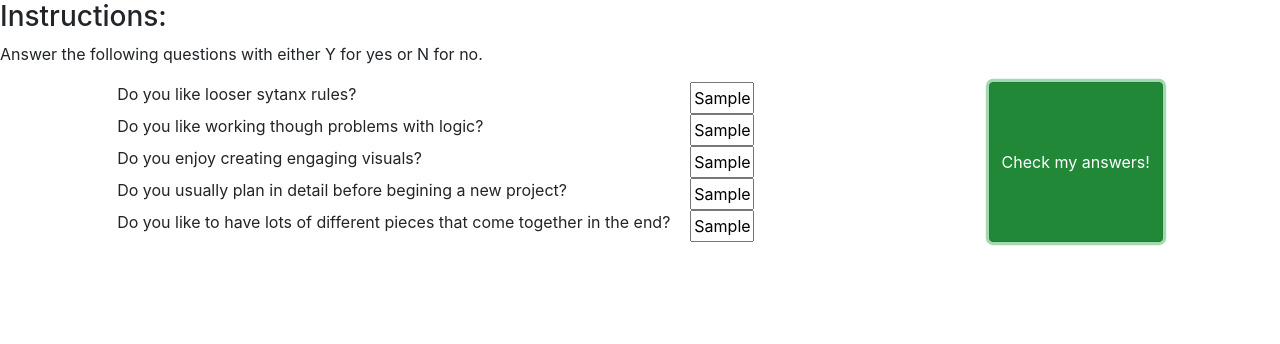
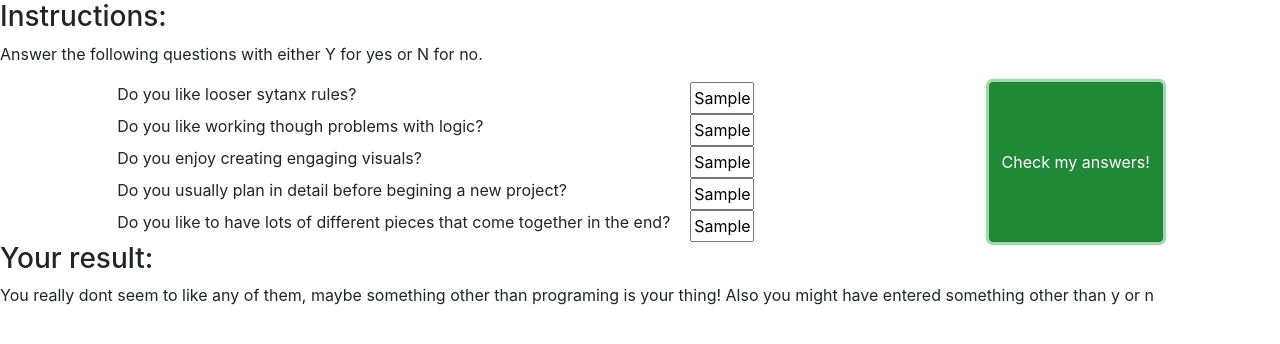
Before and after one commit to NeverSettels/js-jquery-practice, a plain HTML site: page index.html in a window 1280 px wide. Both pictures are taken after typing "Sample", "Sample", "Sample", "Sample", "Sample" into the empty fields and a click on the button "Check my answers!". Drawn offline with Linux system fonts and the light colour scheme.

Commit message:
displays result on submit

```diff
--- a/index.html
+++ b/index.html
@@ -42,6 +42,11 @@
 
         <button class='btn btn-success' type="submit">Check my answers!</button>
     </form>
+
+    <div id="result-container">
+        <h3>Your result:</h3>
+        <p id='result'></p>
+    </div>
 </body>
 
 </html>
--- a/js/scripts.js
+++ b/js/scripts.js
@@ -24,6 +24,7 @@ $(document).ready(function () {
             result = "You really dont seem to like any of them, maybe something other than programing is your thing! Also you might have entered something other than y or n"
         }
 
+        $("#result").text(result)
         console.log(result);
         event.preventDefault()
     })
```
